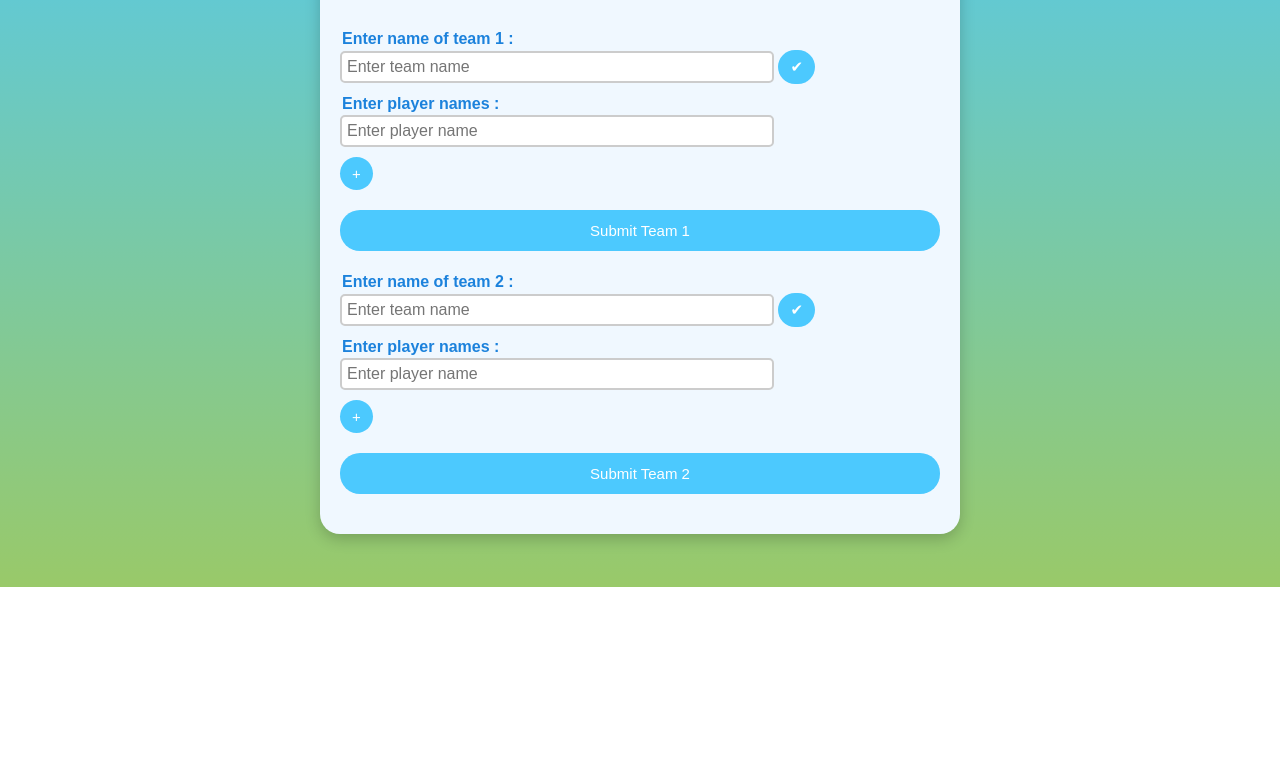
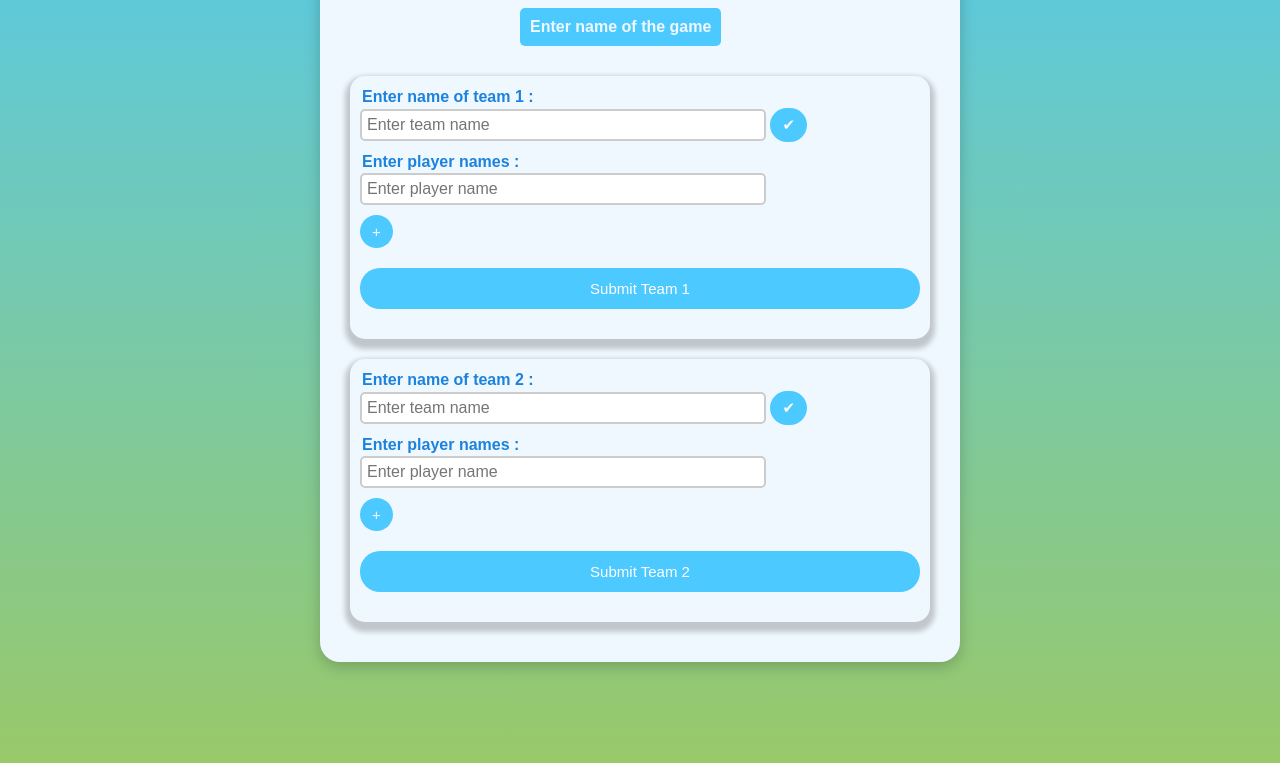
Before and after one commit to SLokesh1810/WebAppDesignProject, a plain HTML site: page index.html in a window 1280 px wide. Shown: the part 253-1016 px from the top of the page. Before the commit the page ends 840 px from the top, so only its background shows below. Drawn offline with Linux system fonts and the light colour scheme.

Commit message:
Update index.html

```diff
--- a/index.html
+++ b/index.html
@@ -8,7 +8,7 @@
     <style>
         body {
             background: linear-gradient(#4CC9FE, #99c969);
-            height: 98vh;
+            height: 120vh;
             background-repeat: no-repeat;
             align-items: center;
             display: flex;
@@ -18,16 +18,22 @@
             color: rgb(28, 130, 220);
         }
 
-        h4{
+        h4 {
             margin: 2px;
         }
-
+        .TeamContainer{
+            background-color: transparent;
+            border-radius: 15px;
+            box-shadow: 0 5px 5px 5px rgba(0, 0, 0, 0.2);
+            padding: 10px;
+            margin: 20px 10px;
+        }
         #contentBox {
             background-color: aliceblue;
             width: 600px;
             border-radius: 20px;
             box-shadow: 0 5px 15px rgba(0, 0, 0, 0.2);
-            margin: 0 auto;
+            margin: 20px;
             backdrop-filter: blur(10px);
             padding: 20px;
         }
@@ -85,13 +91,12 @@
             width: 100%;
         }
 
-        #DisTeamName {
-            padding: 10px;
+        #DisTeamName1,
+        #DisTeamName2 {
             border-radius: 5px;
             font-size: 20px;
             font-weight: 600;
             color: rgb(28, 130, 220);
-            text-align: center;
         }
 
         input[type="text"] {
@@ -158,15 +163,16 @@
             <div id="GameName">
                 <button onclick="myFun()" id="GameNameButton">Enter name of the game</button>
             </div>
-
-            <div id="DisTeamName"></div>
         </div>
 
+        <div class="TeamContainer">
             <!-- Team 1 -->
+            <div id="DisTeamName1"></div>
             <div id="team1form">
                 <h4>Enter name of team 1 :</h4>
                 <input type="text" id="team1" placeholder="Enter team name">
-            <button type="button" id="team1btn" onclick="teamName('team1', 'team1form', 'Team 1')">&#10004;</button>
+                <button type="button" id="team1btn"
+                    onclick="teamName('team1', 'team1form', 'Team 1','DisTeamName1')">&#10004;</button>
             </div>
 
             <h4>Enter player names :</h4>
@@ -179,12 +185,16 @@
             <button type="button" id="PlayerNamesT1" onclick="addPlayer('PlayerEntriest1')">+</button>
 
             <button type="submit" id="team1submit">Submit Team 1</button>
+        </div>
 
+        <div class="TeamContainer">
             <!-- Team 2 -->
+            <div id="DisTeamName2"></div>
             <div id="team2form">
                 <h4>Enter name of team 2 :</h4>
                 <input type="text" id="team2" placeholder="Enter team name">
-            <button type="button" id="team2btn" onclick="teamName('team2', 'team2form', 'Team 2')">&#10004;</button>
+                <button type="button" id="team2btn"
+                    onclick="teamName('team2', 'team2form', 'Team 2','DisTeamName2')">&#10004;</button>
             </div>
 
             <h4>Enter player names :</h4>
@@ -197,7 +207,7 @@
             <button type="button" onclick="addPlayer('PlayerEntriest2')">+</button>
 
             <button type="submit" id="team2submit">Submit Team 2</button>
-
+        </div>
 
     </div>
 
@@ -217,14 +227,14 @@
         }
 
         // Function for adding team name
-        function teamName(teamId, teamFormId, teamLabel) {
+        function teamName(teamId, teamFormId, teamLabel, htmlContainer) {
             let tName = document.getElementById(teamId).value;
             if (tName == "") {
                 alert("Enter team name");
             } else {
                 let text = teamLabel + ": " + tName;
                 document.getElementById(teamFormId).remove();
-                document.getElementById("DisTeamName").innerHTML = text;
+                document.getElementById(htmlContainer).innerHTML = text;
             }
         }
 
```
Lines whose indentation alone changed are shown as unchanged.
